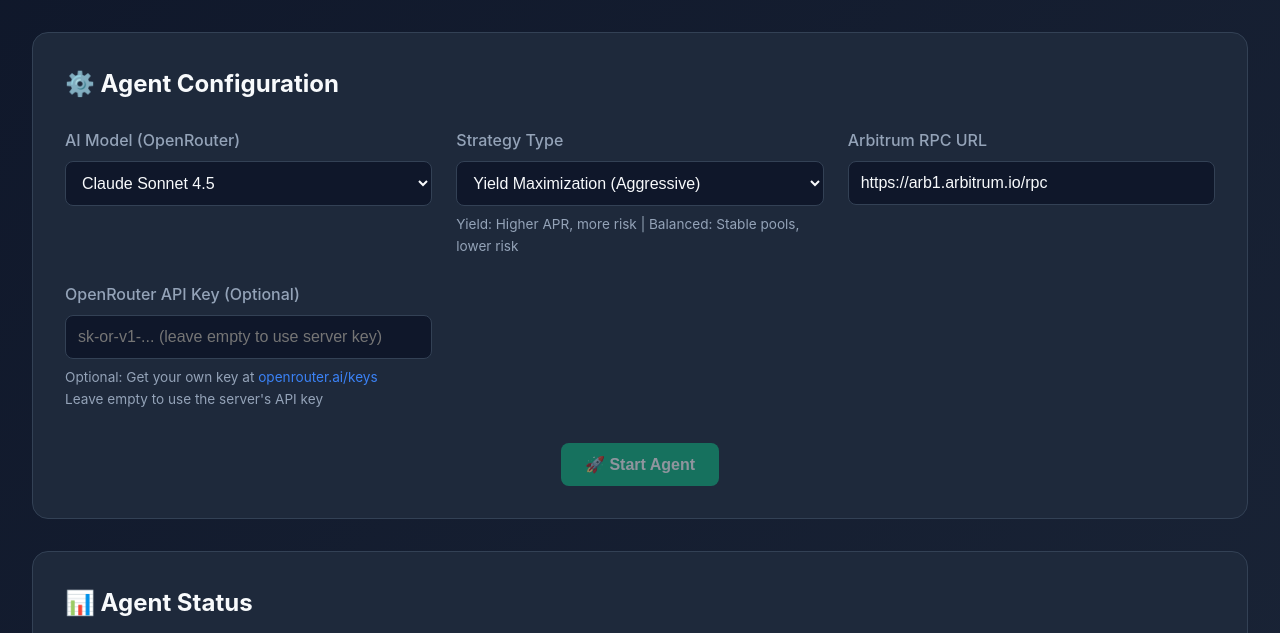
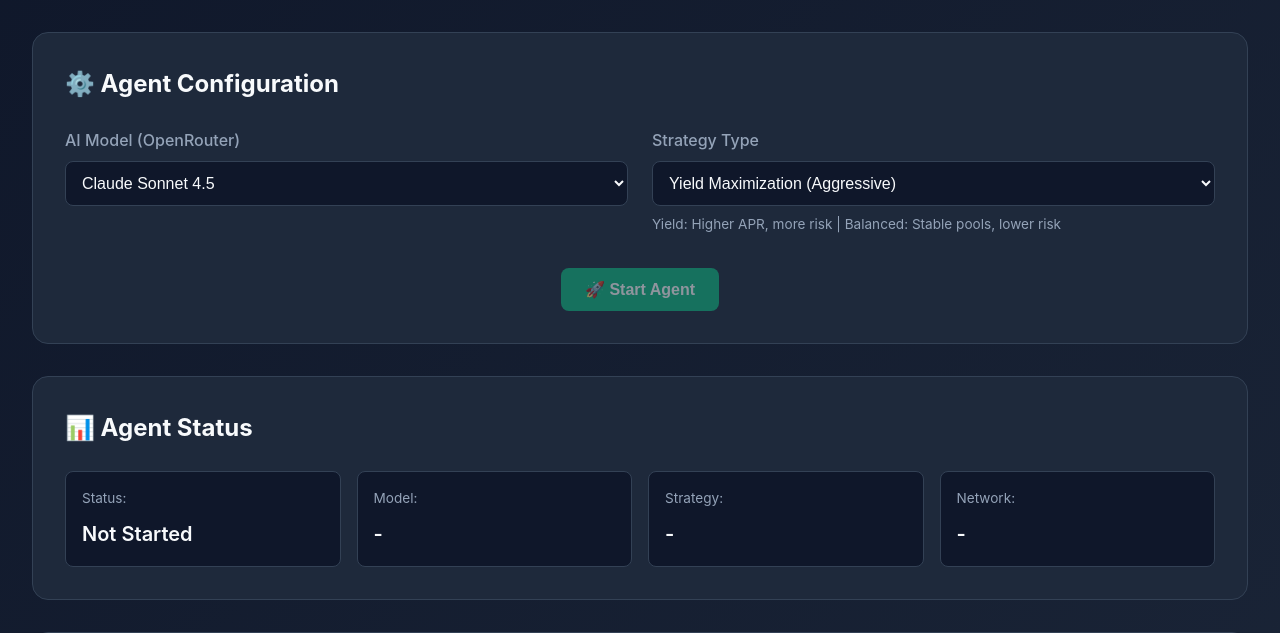
Before and after one commit to dimabosh/Arbitrum-Liquidity-AI-Agent-Spoon-OS, a Python web app: template frontend/templates/index.html in a window 1280 px wide. Shown: the part 180-813 px from the top of the page. Run offline with Jinja, Linux system fonts and the light colour scheme; the template is opened without the code that fills it, so the values that code supplies are empty; some libraries are stand-ins or nearby versions.

Commit message:
Remove RPC URL and API key fields from UI
Changes:
- Removed RPC URL input field
- Removed OpenRouter API Key input field
- Simplified UI to only Model and Strategy selection
- Always use server-side configuration
- Updated JavaScript to use default config values

Users now only need to:
1. Connect wallet
2. Select AI model
3. Select strategy
4. Start agent

All infrastructure (RPC, API keys) handled server-side.

🤖 Generated with [Claude Code](https://claude.com/claude-code)

Co-Authored-By: Claude <noreply@anthropic.com>

```diff
--- a/frontend/static/js/agent.js
+++ b/frontend/static/js/agent.js
@@ -31,16 +31,11 @@ class AgentManager {
         this.config = {
             model: document.getElementById('modelSelect')?.value || this.config.model,
             strategy: document.getElementById('strategySelect')?.value || this.config.strategy,
-            rpcUrl: document.getElementById('rpcUrl')?.value || this.config.rpcUrl,
-            openrouterKey: document.getElementById('openrouterKey')?.value || ''
+            rpcUrl: this.config.rpcUrl,  // Use default from config
+            openrouterKey: ''  // Always use server key
         };
 
-        // API key is optional - server will use its own if not provided
-        if (this.config.openrouterKey) {
-            this.addLog('Using your OpenRouter API key', 'info');
-        } else {
-            this.addLog('Using server OpenRouter API key', 'info');
-        }
+        this.addLog('Using server configuration', 'info');
 
         try {
             this.addLog('Starting agent...', 'info');
--- a/frontend/templates/index.html
+++ b/frontend/templates/index.html
@@ -55,25 +55,6 @@
                         </select>
                         <small class="help-text">
                             Yield: Higher APR, more risk | Balanced: Stable pools, lower risk
-                        </small>
-                    </div>
-
-                    <!-- RPC URL -->
-                    <div class="config-item">
-                        <label for="rpcUrl">Arbitrum RPC URL</label>
-                        <input type="text" id="rpcUrl" class="input-field"
-                               value="https://arb1.arbitrum.io/rpc"
-                               placeholder="https://arb1.arbitrum.io/rpc">
-                    </div>
-
-                    <!-- OpenRouter API Key -->
-                    <div class="config-item">
-                        <label for="openrouterKey">OpenRouter API Key (Optional)</label>
-                        <input type="password" id="openrouterKey" class="input-field"
-                               placeholder="sk-or-v1-... (leave empty to use server key)">
-                        <small class="help-text">
-                            Optional: Get your own key at <a href="https://openrouter.ai/keys" target="_blank">openrouter.ai/keys</a><br>
-                            Leave empty to use the server's API key
                         </small>
                     </div>
                 </div>
```
